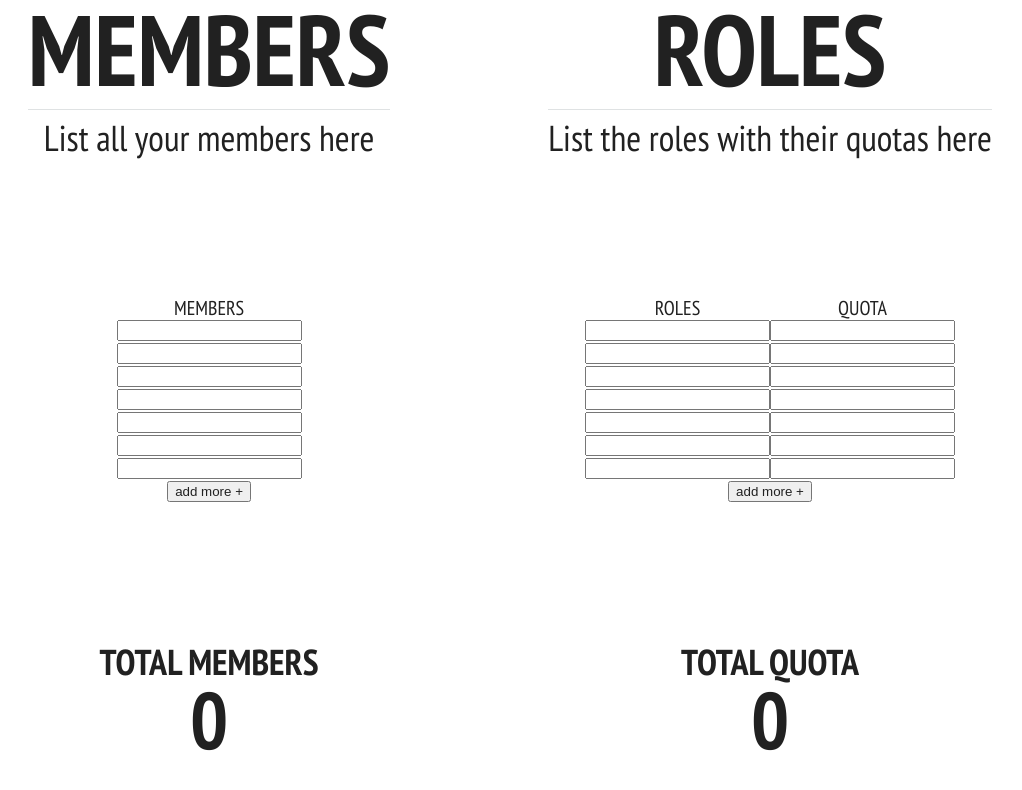
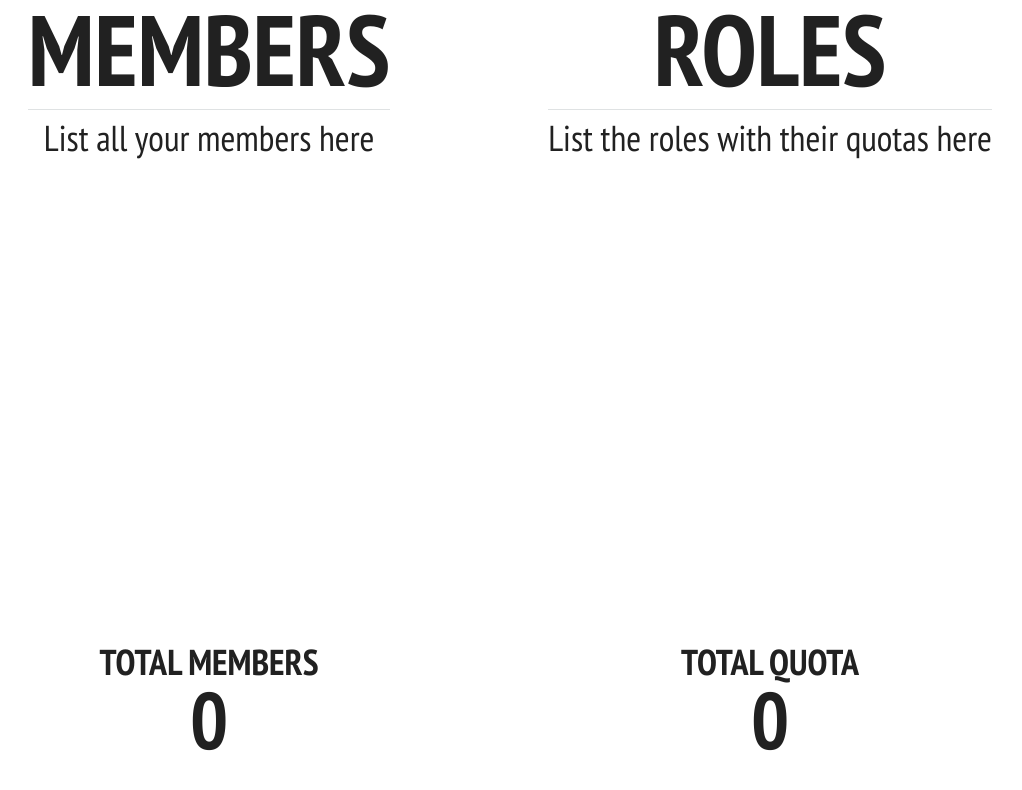
Before and after one commit to ReyhanArdiya/role-randomizer, a plain HTML site: page index.html in a window 1280 px wide. Shown: the part 882-1672 px from the top of the page, without its empty margins (130-1152 px from the left). Drawn offline with Linux system fonts and the light colour scheme.

Commit message:
Delete table html

```diff
--- a/index.css
+++ b/index.css
@@ -251,6 +251,6 @@ h1 {
     top: -15px;
 }
 
-/* For input tables - START */
+/* For randomizer tables - START */
 
-/* For Input area - END */
+/* For randomizer tables - END */
--- a/index.html
+++ b/index.html
@@ -57,41 +57,7 @@
                     <h2 class="fnt-bold">MEMBERS</h2>
                     <p>List all your members here</p>
                 </header>
-                <table class="area-input-table">
-                    <thead>
-                        <tr>
-                            <th>MEMBERS</th>
-                        </tr>
-                    </thead>
-                    <tbody>
-                        <tr>
-                            <td><input type="text"></td>
-                        </tr>
-                        <tr>
-                            <td><input type="text"></td>
-                        </tr>
-                        <tr>
-                            <td><input type="text"></td>
-                        </tr>
-                        <tr>
-                            <td><input type="text"></td>
-                        </tr>
-                        <tr>
-                            <td><input type="text"></td>
-                        </tr>
-                        <tr>
-                            <td><input type="text"></td>
-                        </tr>
-                        <tr>
-                            <td><input type="text"></td>
-                        </tr>
-                    </tbody>
-                    <tfoot>
-                        <tr>
-                            <td><button>add more +</button></td>
-                        </tr>
-                    </tfoot>
-                </table>
+                <section></section>
                 <footer>
                     <p class="counter fnt-bold">TOTAL MEMBERS</p>
                     <p class="counter-number fnt-bold">0</p>
@@ -102,49 +68,7 @@
                     <h2 class="fnt-bold">ROLES</h2>
                     <p>List the roles with their quotas here</p>
                 </header>
-                <table class="area-input-table">
-                    <thead>
-                        <tr>
-                            <th>ROLES</th>
-                            <th>QUOTA</th>
-                        </tr>
-                    </thead>
-                    <tbody>
-                        <tr>
-                            <td><input type="text"></td>
-                            <td><input type="text"></td>
-                        </tr>
-                        <tr>
-                            <td><input type="text"></td>
-                            <td><input type="text"></td>
-                        </tr>
-                        <tr>
-                            <td><input type="text"></td>
-                            <td><input type="text"></td>
-                        </tr>
-                        <tr>
-                            <td><input type="text"></td>
-                            <td><input type="text"></td>
-                        </tr>
-                        <tr>
-                            <td><input type="text"></td>
-                            <td><input type="text"></td>
-                        </tr>
-                        <tr>
-                            <td><input type="text"></td>
-                            <td><input type="text"></td>
-                        </tr>
-                        <tr>
-                            <td><input type="text"></td>
-                            <td><input type="text"></td>
-                        </tr>
-                    </tbody>
-                    <tfoot>
-                        <tr>
-                            <td colspan="2"><button>add more +</button></td>
-                        </tr>
-                    </tfoot>
-                </table>
+                <section></section>
                 <footer>
                     <p class="counter fnt-bold">TOTAL QUOTA</p>
                     <p class="counter-number fnt-bold">0</p>
```
